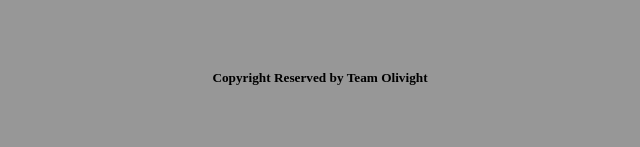
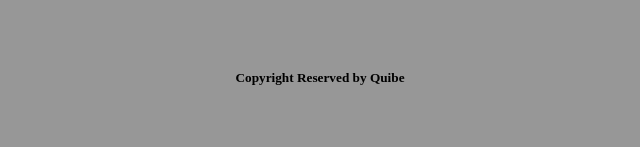
Before and after one commit to AsadullahMonsur/content_host, a plain HTML site: page index.html in a window 1280 px wide. Shown: the part 650-797 px from the top of the page, 320-960 px from the left. Drawn offline with Linux system fonts and the light colour scheme.

Commit message:
update 21

```diff
--- a/index.html
+++ b/index.html
@@ -293,7 +293,7 @@ justify-content: center;
     </div>
 
     <div class="footer">
-        <h5> Copyright Reserved by Team Olivight </h5>
+        <h5> Copyright Reserved by Quibe </h5>
     </div>
 
 </div>
```
